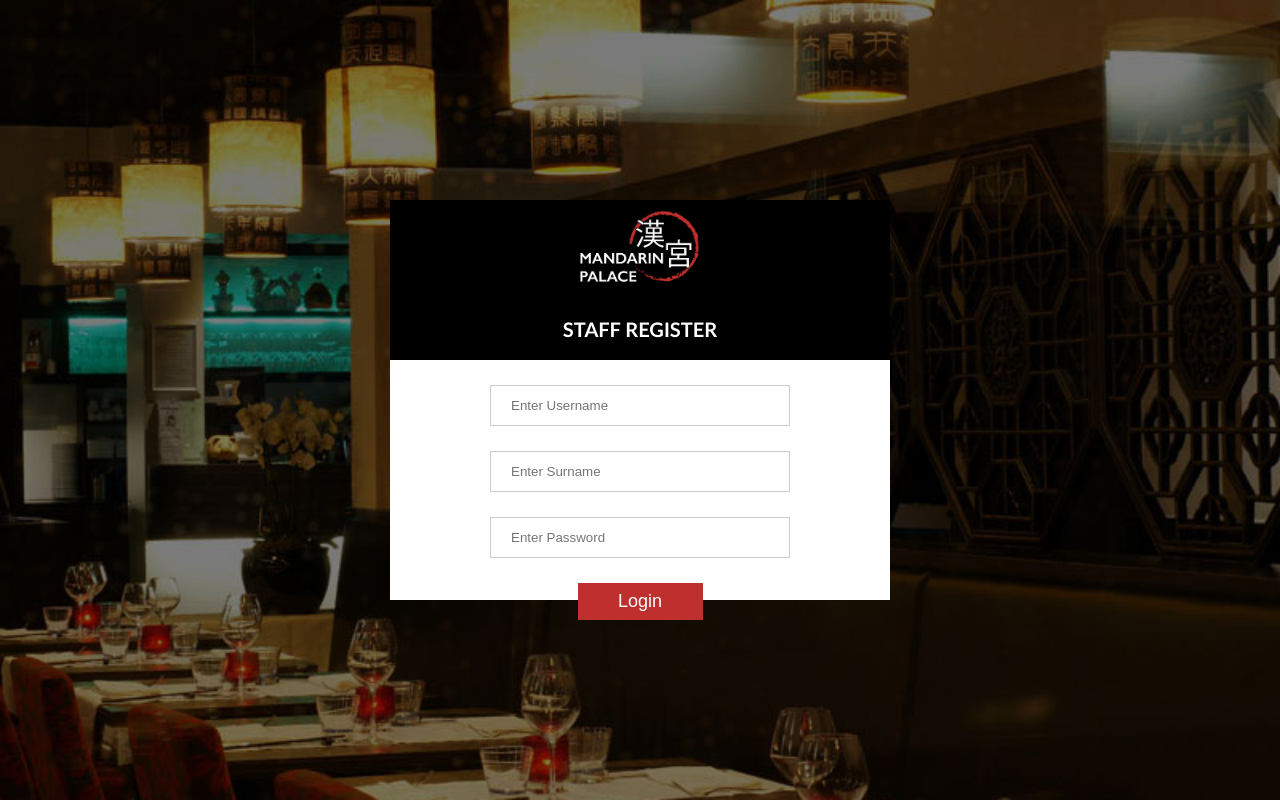
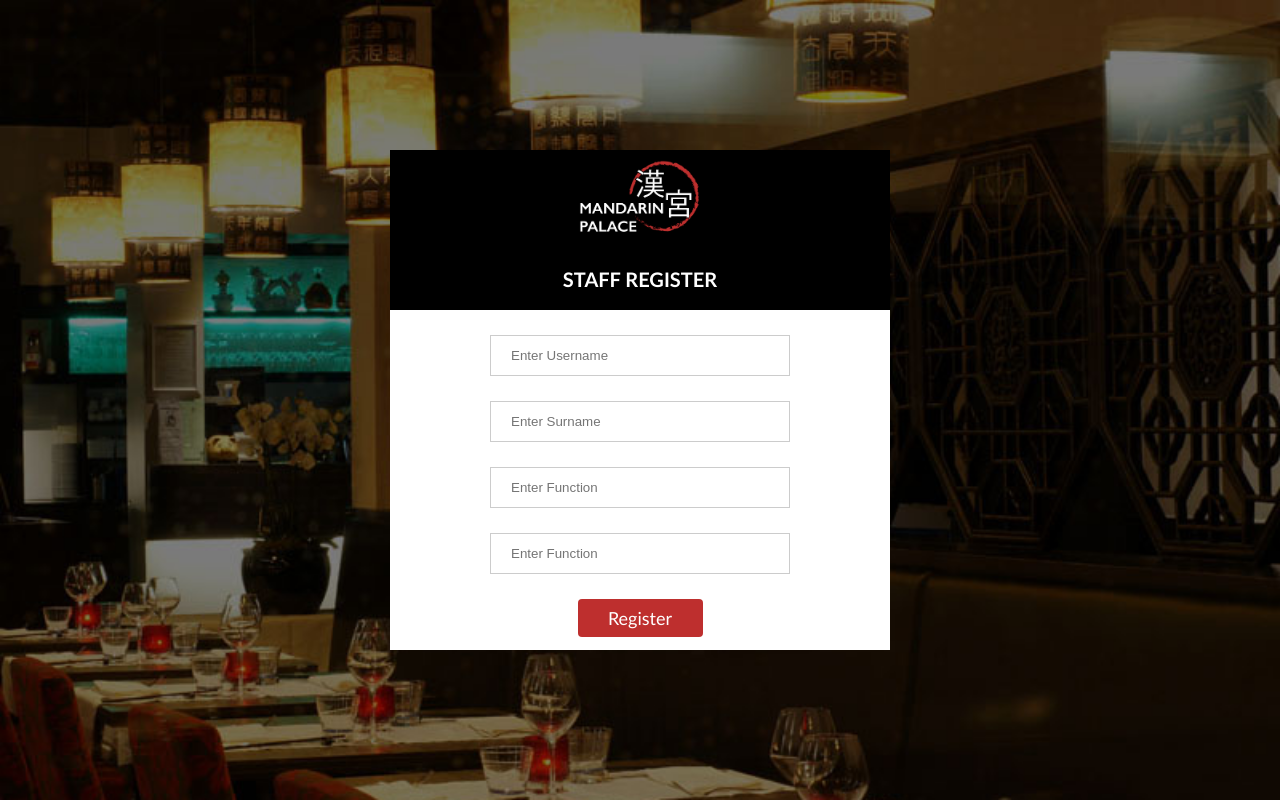
Before and after one commit to juliadavita/MandarinPalace, a PHP site: page /login/register.php in a window 1280 px wide. Run offline with PHP 8.4, Linux system fonts and the light colour scheme; some libraries are stand-ins or nearby versions.

Commit message:
minor changes @register

```diff
--- a/css/staff_stylesheet.css
+++ b/css/staff_stylesheet.css
@@ -15,6 +15,7 @@
 }
 
 button {
+    font-family: 'Gill Sans', 'Gill Sans MT', Calibri, 'Trebuchet MS', sans-serif;
     background-color: #BE2F2E;
     color: white;
     font-size: 18px;
@@ -24,6 +25,7 @@ button {
     width: 25%;
     display: block;
     margin: 0 auto;
+    border-radius: 4px;
 
   }
 
@@ -52,7 +54,7 @@ button {
 .login-background {
     background: white;
     width: 500px;
-    height: 50%;
+    height: 500px;
     position: absolute;
     top: 0;
     bottom: 0;
--- a/login/register.php
+++ b/login/register.php
@@ -4,11 +4,19 @@ require_once "../src/database.php";
 
 if (isset($_POST['submit'])) {
     $username   = mysqli_escape_string($conn, htmlspecialchars($_POST['username']));
+    $surname   = mysqli_escape_string($conn, htmlspecialchars($_POST['surname']));
+    $function   = mysqli_escape_string($conn, htmlspecialchars($_POST['function']));
     $password   = mysqli_escape_string($conn, htmlspecialchars($_POST['password']));
 
     $errors = [];
     if(empty($username)) {
         $errors['username'] = 'Username cannot be empty';
+    }
+    else if(empty($surname)) {
+        $errors['surname'] = 'Surname cannot be empty';
+    }
+    else if(empty($function)) {
+        $errors['function'] = 'Function cannot be empty';
     }
     else if(empty($password)) {
         $errors['password'] = 'Password cannot be empty';
@@ -67,9 +75,11 @@ if (isset($_POST['submit'])) {
                     <span class="error"><?= isset($errors['username']) ? $errors['username'] : '' ?></span>
                     <input type="password" placeholder="Enter Surname" name="surname" required>
                     <span class="error"><?= isset($errors['surname']) ? $errors['surname'] : '' ?></span>
-                    <input type="password" placeholder="Enter Password" name="password" required>
+                    <input type="password" placeholder="Enter Function" name="function" required>
                     <span class="error"><?= isset($errors['password']) ? $errors['password'] : '' ?></span>
-                    <button type="submit" name="submit">Login</button>
+                    <input type="password" placeholder="Enter Function" name="function" required>
+                    <span class="error"><?= isset($errors['password']) ? $errors['password'] : '' ?></span>
+                    <button type="submit" name="submit">Register</button>
                 </form>
             </div>
         </div>
```
